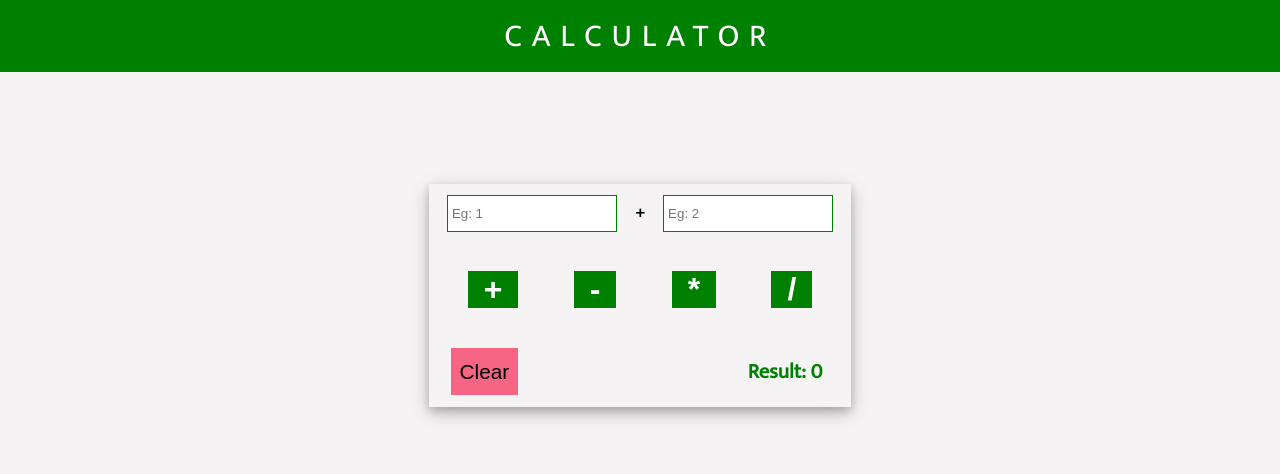
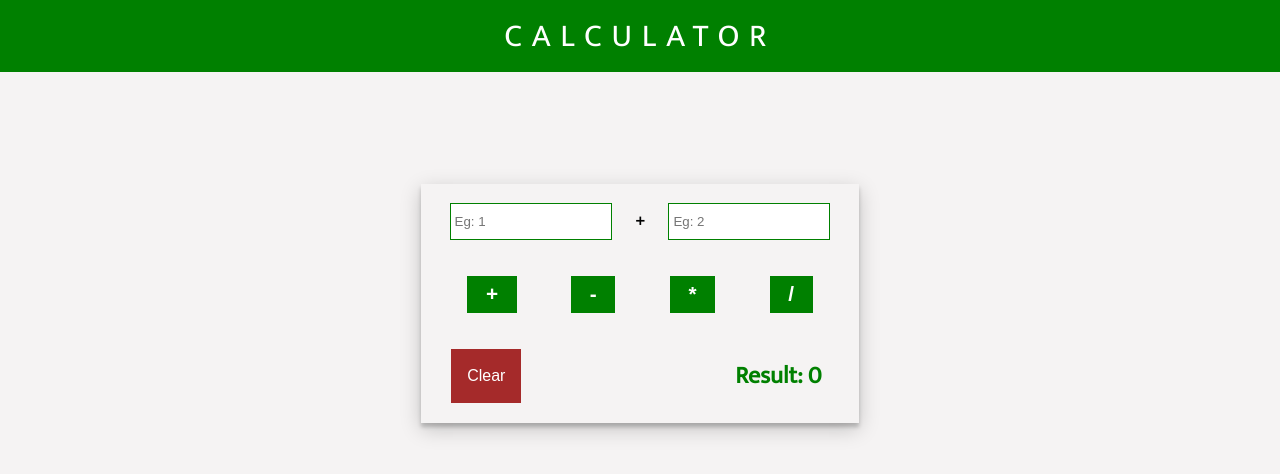
Before and after one commit to RohitKuwar/Calculator, a React (Create React App) app: page / in a window 1280 px wide. Shown: the top 474 px of the page. Built offline with nearby package versions, Linux system fonts and the light colour scheme.

Commit message:
Update style.module.css

```diff
--- a/src/style.module.css
+++ b/src/style.module.css
@@ -22,10 +22,10 @@ header{
   justify-content: space-between;
   width: 400px;
   height: 200px;
-  padding: .7em;
+  padding: 1.2em;
   margin: auto;
   margin-top: 7em;
-  box-shadow: 0 4px 8px 0 rgba(0, 0, 0, 0.2),
+  box-shadow: 0 4px 4px 0 rgba(0, 0, 0, 0.2),
   0 6px 20px 0 rgba(0, 0, 0, 0.2);
 }
 .inputFields{
@@ -33,7 +33,7 @@ header{
   justify-content: space-around;
 }
 .inputFields input{
-  width: 40%;
+  width: 38%;
   padding: .3em;
   border: .1em solid green;
   outline: none;
@@ -50,8 +50,8 @@ label{
   display: flex;
   background-color: green;
   color: white;
-  font-size: 2em;
-  padding: 0 .5em;
+  font-size: 1.3em;
+  padding: .3em .9em;
   font-weight: bold;
   text-align: center;
   border: none;
@@ -64,9 +64,10 @@ label{
   padding: 0 .7em;
 }
 .clearBtn{
-  background-color: rgb(247, 101, 133);
-  font-size: 1.3em;
-  padding: .3em .4em;
+  background-color: brown;
+  color: white;
+  font-size: 1em;
+  padding: 0 1em;
   text-align: center;
   border: none;
   outline: none;
@@ -75,7 +76,7 @@ label{
 .result{
   color: green;
   font-weight: bold;
-  font-size: 1.3em;
+  font-size: 1.5em;
   padding: .3em;
   /* display: none; */
 }
@@ -85,3 +86,9 @@ label{
 .resultShow{
   display: block;
 }
+
+@media (max-width: 425px) {
+  .container{
+    width: 85vw;
+  }
+}
```
